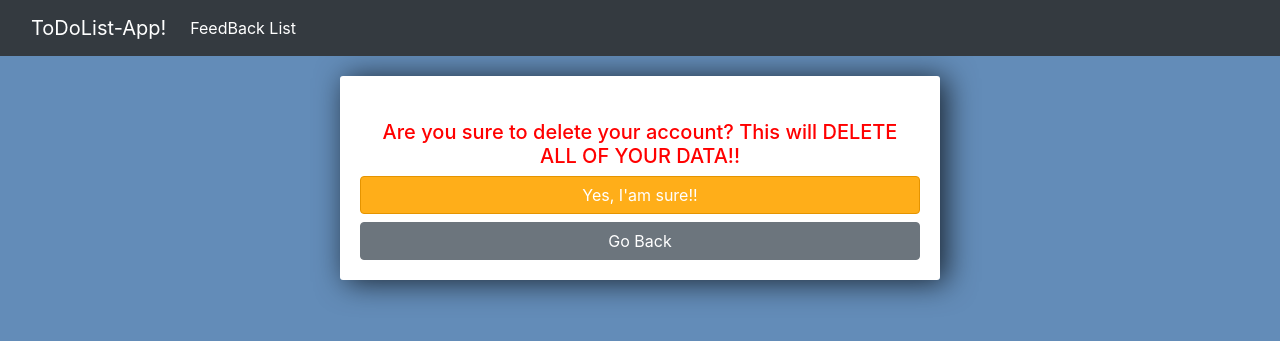
After one commit to pythonrailscoding/ToDoList-App, a Django app: template members/templates/registration/confirm_delete.html in a window 1280 px wide. The commit adds this page. Shown: the top 341 px of the page. Run offline with Django 3.2, Linux system fonts and the light colour scheme; the template is opened without the code that fills it, so the values that code supplies are empty; some libraries are stand-ins or nearby versions.

Commit message:
added a confirm delete user page

```diff
--- a/members/templates/registration/change.html
+++ b/members/templates/registration/change.html
@@ -16,7 +16,7 @@ To Change Password, use this <a href="{% url 'password' request.user.id %}">form
 		<input type="submit" value="Update" class="btn btn-info">
 
 <div class="d-grid gap-2">
-	<a href="{% url 'del' request.user.id %}" class="btn btn-danger">Cancel My Account</a>
+	<a href="{% url 'con' %}" class="btn btn-danger">Cancel My Account</a>
 		<a href="{% url 'index' %}"  class="btn btn-secondary">Go Back</a>
 
 	</div>
--- /dev/null
+++ b/members/templates/registration/confirm_delete.html
@@ -0,0 +1,20 @@
+{% extends 'base.html' %}
+{% block content %}
+
+<div class="center-column">
+
+		<div class="container">
+			<br>
+
+		<center><h5><font color="red">Are you sure to delete your account? This will DELETE ALL OF YOUR DATA!!</font></center>
+</div>
+
+
+<div class="d-grid gap-2">
+    <a href="{% url 'del' request.user.id %}" class="btn btn-danger">Yes, I'am sure!!</a>
+		<a href="{% url 'change_user_credentials' request.user.id %}"  class="btn btn-secondary">Go Back</a>
+	</div>
+
+
+</div>
+{% endblock %}
--- a/members/urls.py
+++ b/members/urls.py
@@ -8,4 +8,5 @@ urlpatterns = [
 	path('change_user_credentials/<int:pk>/', ChangeUser.as_view(), name='change_user_credentials'),
 	path('change_user_credentials/password/<int:pk>/', ChangePassword.as_view(), name='password'),
 	path('delete_user/<int:pk>/', views.delete_user, name='del'),
+	path("confirm_user_delete/", views.confirm_delete, name="con"),
 ]
--- a/members/views.py
+++ b/members/views.py
@@ -83,3 +83,6 @@ def delete_user(request, pk):
 		return redirect('logout')
 	else:
 		return redirect('index')
+
+def confirm_delete(request):
+	return render(request, "registration/confirm_delete.html", {})
```
Also changed, not shown: db.sqlite3.
